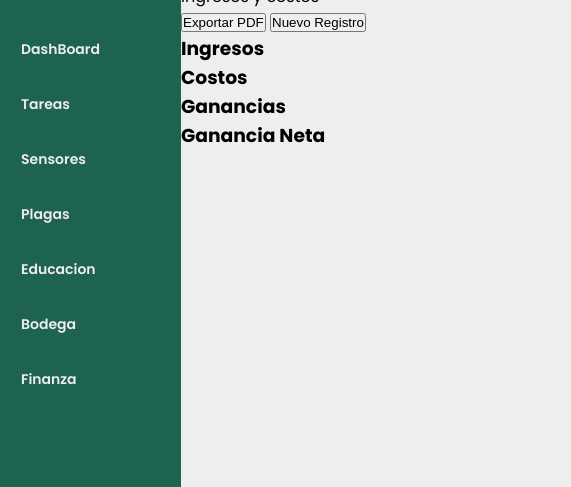
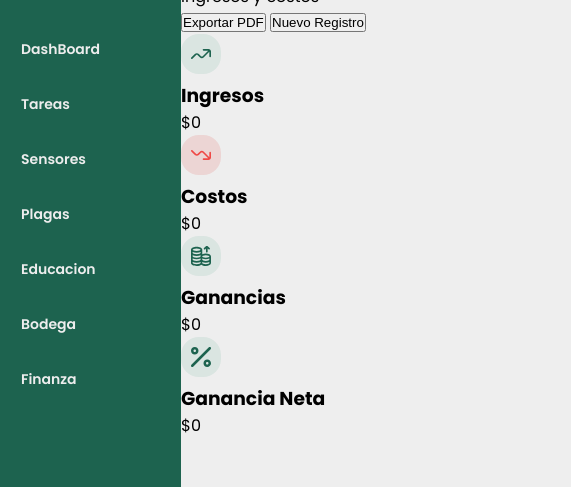
Before and after one commit to RobertoJarquinRR/AgroEco, a website built with Vite: page Frontend/src/html/finanzas-modulo.html in a window 1280 px wide. Shown: the part 64-551 px from the top of the page, 69-640 px from the left. Built offline with nearby package versions, Linux system fonts and the light colour scheme; a web font is replaced by a local one.

Commit message:
feat(finanzas): agregado SVG para el modulo y restructura del html finanzas

```diff
--- a/Frontend/src/html/finanzas-modulo.html
+++ b/Frontend/src/html/finanzas-modulo.html
@@ -46,24 +46,39 @@
                             <button class="btn-exportar-info" id="exportInfo">Exportar PDF</button>
                             <button class="btn-agregar-info" id="addInfo">Nuevo Registro</button>
                         </div>
+                    </div>
                     <!--cards resumen de finanzas-->
                     <div class="cards">
                         <div class="card">
+                            <div class="join">
+                                <img src="/images/svg-hackaton/ingreso-finanza.svg" alt="Ingresos" width="40px" height="40px">
                                 <h3>Ingresos</h3>
                             </div>
+                            <span id="ingresos">$0</span>
+                        </div>
                         <div class="card">
+                            <div class="join">
+                                <img src="/images/svg-hackaton/perdida-finanzas.svg" alt="Costos" width="40px" height="40px">
                                 <h3>Costos</h3>
                             </div>
+                            <span id="costos">$0</span>
+                        </div>
                         <div class="card">
+                            <div class="join">
+                                <img src="/images/svg-hackaton/ganancia-finanza.svg" alt="Ganancias" width="40px" height="40px">
                                 <h3>Ganancias</h3>
                             </div>
+                            <span id="ganancias">$0</span>
+                        </div>
                         <div class="card">
+                            <div class="join">
+                                <img src="/images/svg-hackaton/porcentaje-finanzas.svg" alt="Ganancia Neta" width="40px" height="40px">
                                 <h3>Ganancia Neta</h3>
                             </div>
+                            <span id="ganancia-neta">$0</span>
                         </div>
-
-
                     </div>
+                    <!--precios referencia Api if online ==true else poner los precios actuales mediante variables-->
 
                 </div>
             </div>
```
Also changed, not shown: Frontend/images/svg-hackaton/ganancia-finanza.svg (added), Frontend/images/svg-hackaton/ingreso-finanza.svg (added), Frontend/images/svg-hackaton/perdida-finanzas.svg (added), Frontend/images/svg-hackaton/porcentaje-finanzas.svg (added). Lines whose indentation alone changed are shown as unchanged.
